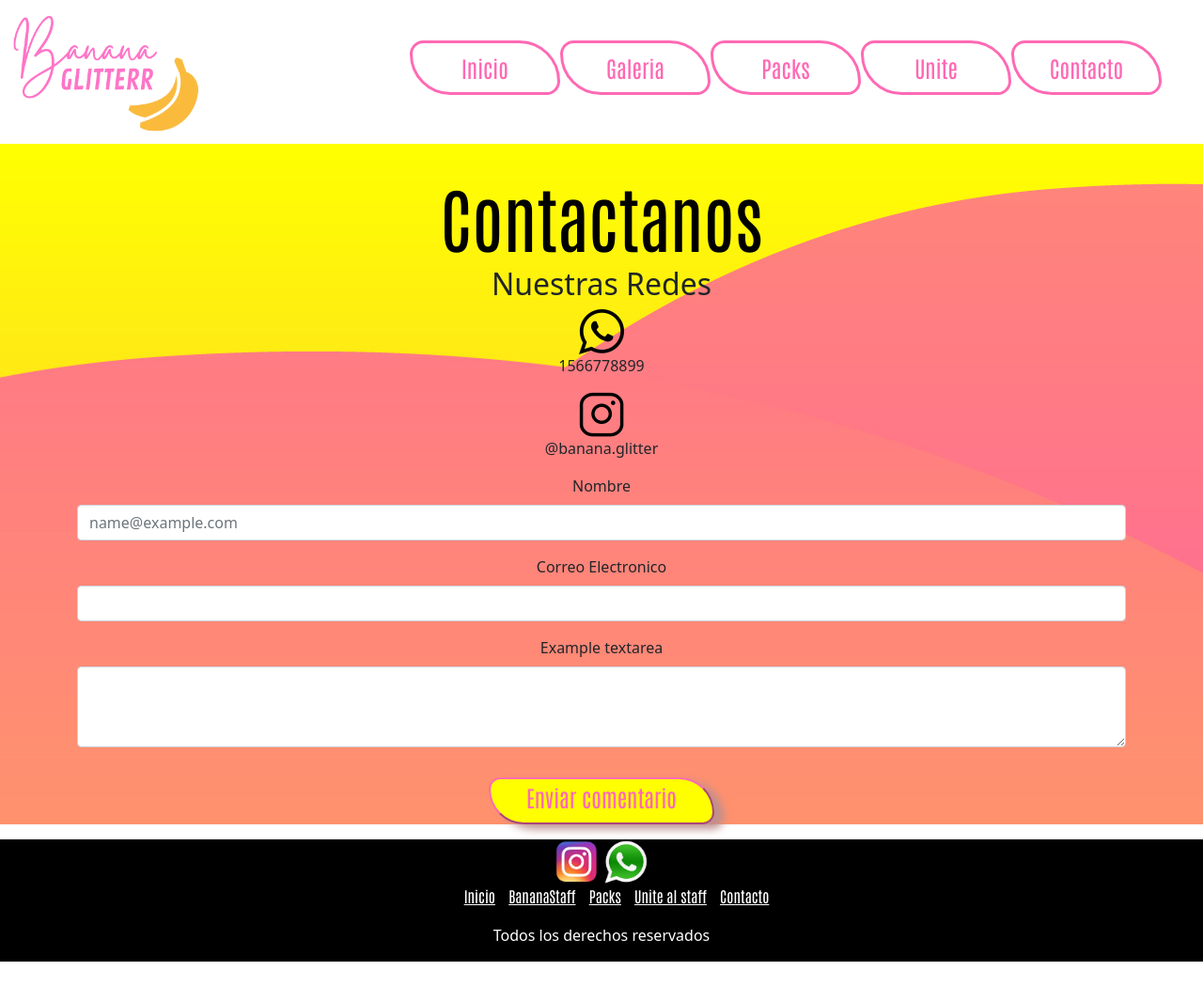
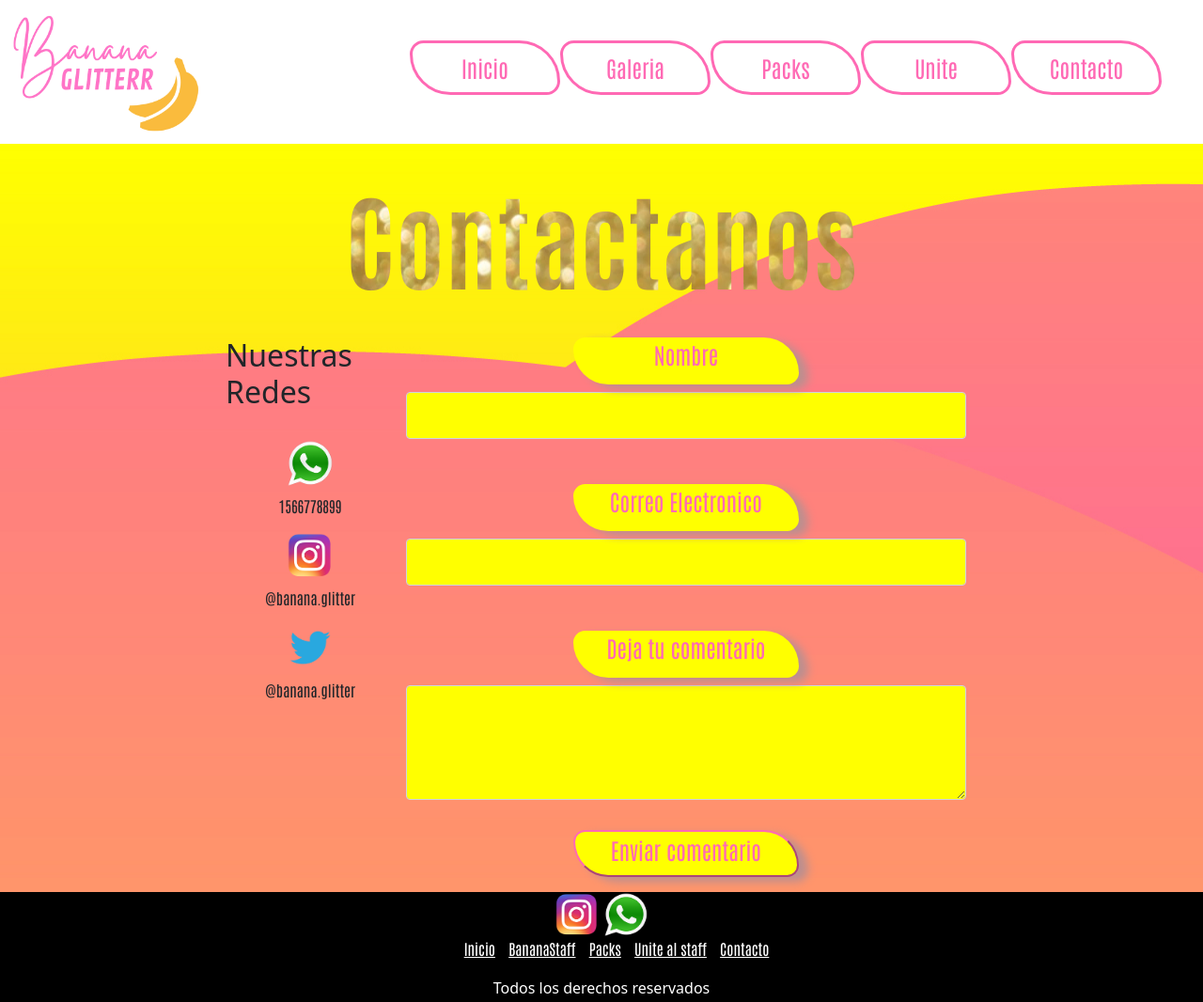
Before and after one commit to Fabribel/BANANA-GLITTER, a website: page pages/contacto.html in a window 1280 px wide. Shown: the whole page at 94% size. Before the commit the page ends 1023 px from the top, so only its background shows below. Drawn offline with Linux system fonts and the light colour scheme.

Commit message:
tercera entrega 1

```diff
--- a/pages/contacto.html
+++ b/pages/contacto.html
@@ -44,29 +44,31 @@
     </header>
 
     <main class="contenedor__contacto">
-        <h1>Contactanos</h1>
+        <h1 class="titulo__galeria">Contactanos</h1>
 
         <section class="contenedor__info">
             <div class="contenedor__info__redes">
                 <h2>Nuestras Redes</h2>
-                <img src="../images/wpBLANCOYNEGRO.png" alt="logowapp">
+                <img src="../images/whatsapp_logo.png  "width="50px" alt="logowapp">
                 <p>1566778899</p>
-                <a href="https://www.instagram.com/banana.glitterr/"><img src="../images/igBLANCOYNEGRO.png" alt="logoinsta"></a>
+                <a href="https://www.instagram.com/banana.glitterr/"><img src="../images/instagram-png.png" alt="logoinsta" width="50px"></a>
+                <p>@banana.glitter</p>
+                <a href="https://www.twitter.com/banana.glitterr/"><img src="../images/logo-twitter-png-5860.png" alt="logoinsta" width="50px"></a>
                 <p>@banana.glitter</p>
             </div>
         </div>
-        <div class="container">
+        <div class="container formulario__contenedor" >
         <div class="mb-3">
-          <label for="exampleFormControlInput1" class="form-label">Nombre</label>
-          <input type="email" class="form-control" id="exampleFormControlInput1" placeholder="name@example.com">
+          <label for="exampleFormControlInput1" class="form-label formulario__label">Nombre</label>
+          <input type="email" class="form-control formulario__area" id="exampleFormControlTextarea1">
         </div>
         <div class="mb-3">
-          <label for="exampleFormControlInput1" class="form-label">Correo Electronico</label>
-          <input type="email" class="form-control" id="exampleFormControlInput1" >
+          <label for="exampleFormControlInput1" class="form-label formulario__label">Correo Electronico</label>
+          <input type="email" class="form-control formulario__area" id="exampleFormControlInput1" >
         </div>
         <div class="mb-3">
-          <label for="exampleFormControlTextarea1" class="form-label">Example textarea</label>
-          <textarea class="form-control" id="exampleFormControlTextarea1" rows="3"></textarea>
+          <label for="exampleFormControlTextarea1" class="form-label formulario__label">Deja tu comentario</label>
+          <textarea class="form-control formulario__area" id="exampleFormControlTextarea1" rows="3"></textarea>
           <button class="contenedor__promos__boton"><a href="">Enviar comentario</a></button>
         </div>
       </div>
--- a/sass/_contacto.scss
+++ b/sass/_contacto.scss
@@ -1,4 +1,60 @@
+
 .contenedor__info{
+    max-width: 800px;
+    margin: 0 auto;
+    display: flex;
+    flex-direction: row;
+    justify-content:center;
+}
+
+.formulario__contenedor{
+
+     .formulario__label{
+        border-radius: 15px 45px;
+        font-size: 1.5rem;
+        box-shadow: inset;
+        height: 50px;
+        width: 15rem;
+        box-shadow: 10px 5px 10px rosybrown;
+        background-color: $coloramarillo;
+        font-family: $fuente;
+        color: $colorrosa;
+        text-decoration: none;
+        border-color: $colorrosa;
+        font-family: $fuente;
+        font-size: 1.5rem;
+        margin-top: 2rem;
+     }
+
+     .formulario__area{
+        background-color: $coloramarillo;
+        color:$colorrosa;
+        font-size: 1.5rem;
+        font-weight: bold;
+        box-shadow: inset;
+
+     }
+}
+
+.contenedor__info__redes{
     display: flex;
     flex-direction: column;
+    align-items: flex-start;
+    align-items: center;
+    max-width: 500px;
+    padding-top: 2rem;
+
+    h2{
+
+        text-align: start;
+        margin-bottom: 2rem;
+    }
+
+    p{
+        font-family: $fuente;
+    }
+
+    img{
+        padding-bottom: 0.5rem;
+    }
 }
--- a/sass/_mediaq.scss
+++ b/sass/_mediaq.scss
@@ -43,3 +43,16 @@
         align-items: center;
     }
 }
+
+@media (max-width: 720px) {
+    .contenedor__info{
+        display: flex;
+        flex-wrap: wrap;
+    }
+}
+
+@media (max-width: 720px) {
+    .titulo__galeria{
+      max-width: 700px;
+    }
+}
--- a/sass/_promos.scss
+++ b/sass/_promos.scss
@@ -1,4 +1,3 @@
-@import: "variables";
 
 .titulo__promos{
     font-size: 7rem;
--- a/sass/estilos.scss
+++ b/sass/estilos.scss
@@ -276,8 +276,3 @@ footer img {
     cursor:zoom-in;
     align-self: center;
   }
-
-  .contenedor__info{
-    display: flex;
-    flex-direction: column;
-}
```
Also changed, not shown: pages/unite.html (+1 -1 lines), css/estilos.css, images/formulario.jpeg (added), images/logo-twitter-png-5860.png (added).
